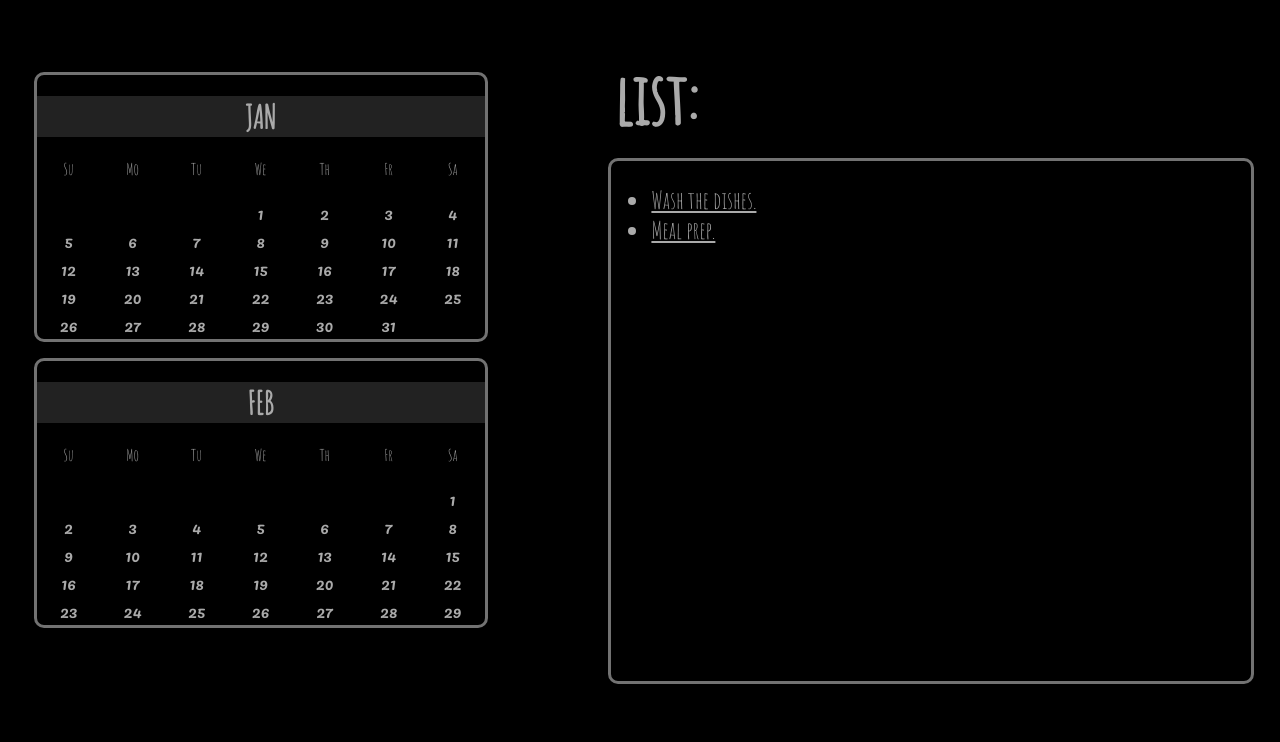
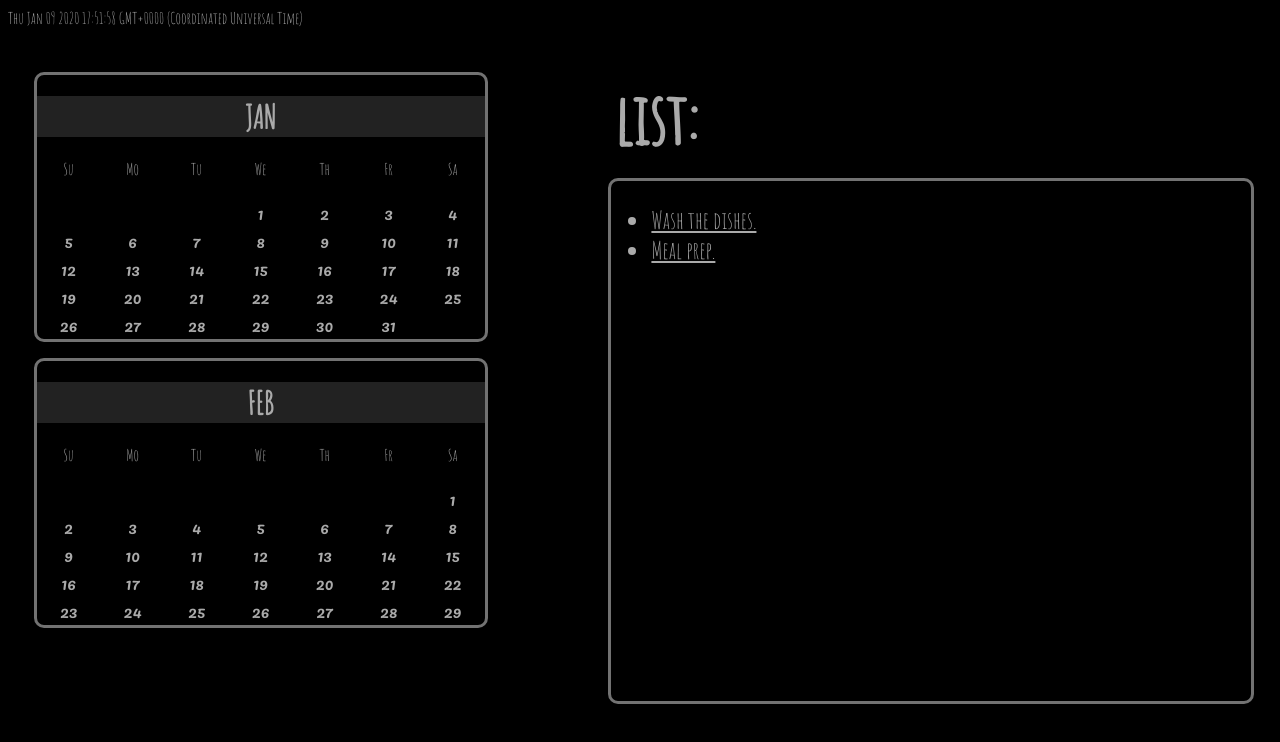
Before and after one commit to joannamiltner/calendar, a plain HTML site: page index.html in a window 1280 px wide. Drawn offline with Linux system fonts and the light colour scheme; a web font is replaced by a local one.

Commit message:
Update index.html

```diff
--- a/index.html
+++ b/index.html
@@ -28,7 +28,8 @@
             </div>
 
             <div class="date">
-                <time datetime="1-1-20">1</time>
+                <time datetime="2020-01-01">1</time>
+                <!-- w3schools says this is legals date and time? -->
                 <time datetime="1-2-20">2</time>
                 <time datetime="1-3-20">3</time>
                 <time datetime="1-4-20">4</time>
@@ -111,6 +112,8 @@
             </div>
         </div>
 
+        <div id="timestamp"></div>
+
         <div class="title">
             <h1>list:</h1>
         </div>
@@ -125,5 +128,11 @@
         </div>
 
     </div>
+
+<script>
+        var today = new Date();
+            document.getElementById('timestamp').innerHTML=today;
+</script>
+
 </body>
 </html>
```
